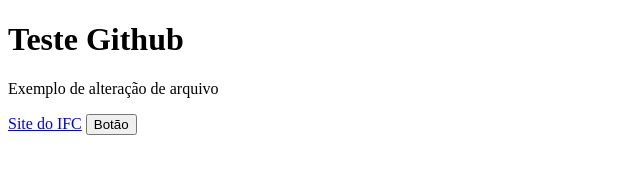
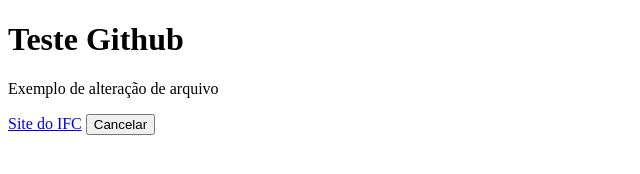
Before and after one commit to JoaoVitor2807/Exemplo-GitHub, a plain HTML site: page index.html in a window 1280 px wide. Shown: the full height of the page, 0-640 px from the left. Drawn offline with Linux system fonts and the light colour scheme.

Commit message:
Update index.html

```diff
--- a/index.html
+++ b/index.html
@@ -9,6 +9,6 @@
     <h1>Teste Github</h1>
     <p>Exemplo de alteração de arquivo</p>
     <a href="https://ifc.edu.br/">Site do IFC</a>
-    <button>Botão</button>
+    <button>Cancelar</button>
 </body>
 </html>
```
